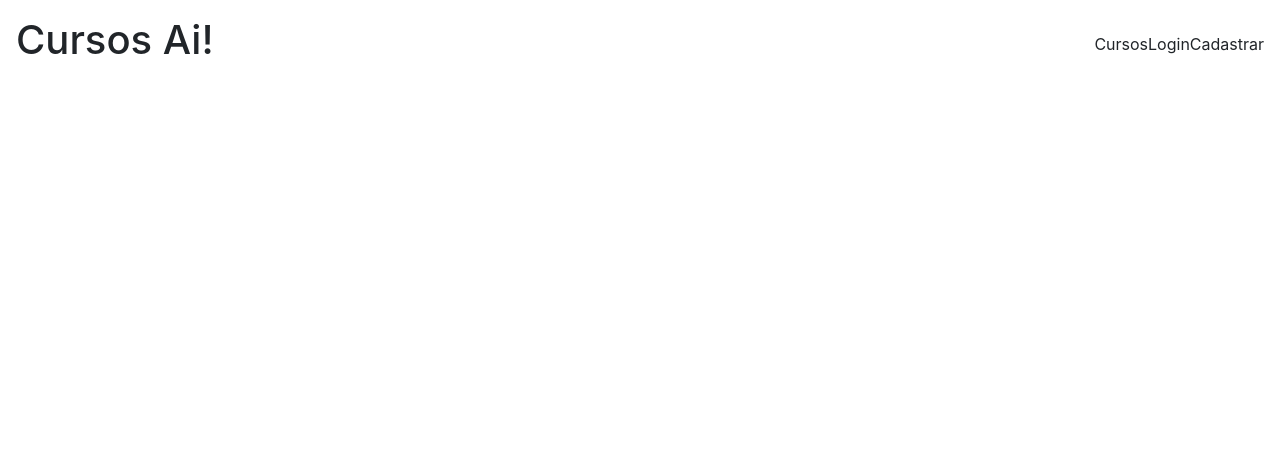
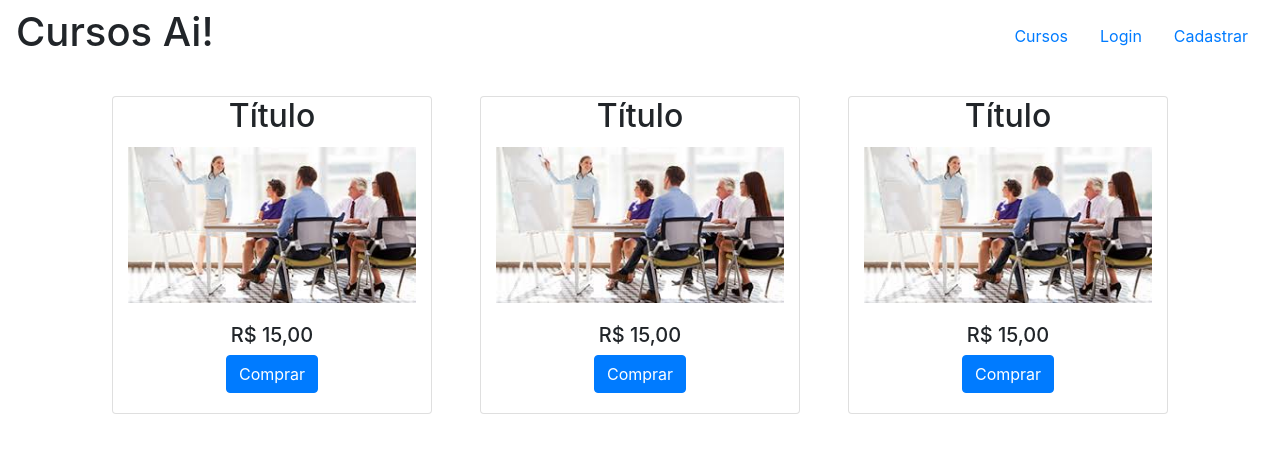
Before and after one commit to sousa-marta/lojaCursoFS6, a PHP site: page / in a window 1280 px wide. Shown: the top 453 px of the page. Run offline with PHP 8.4, Linux system fonts and the light colour scheme.

Commit message:
adicionando cards e ajuste no header - html

```diff
--- a/index.php
+++ b/index.php
@@ -10,20 +10,57 @@
     <meta http-equiv="X-UA-Compatible" content="ie=edge">
     <title>Document</title>
     <link rel="stylesheet" href="https://stackpath.bootstrapcdn.com/bootstrap/4.3.1/css/bootstrap.min.css" integrity="sha384-ggOyR0iXCbMQv3Xipma34MD+dH/1fQ784/j6cY/iJTQUOhcWr7x9JvoRxT2MZw1T" crossorigin="anonymous">
+    <link rel="stylesheet" href="css/style.css">
 </head>
 
-<header class="d-flex justify-content-between align-items-center p-3">
+<header class="navbar">
     <h1 id="logo"><?php echo $nomeSistema;?></h1>
     <nav>
         <ul class="nav">
-            <li class="nav-item">Cursos</li>
-            <li class="nav-item">Login</li>
-            <li class="nav-item">Cadastrar</li>
+            <li class="nav-item">
+                <a href="#" class="nav-link">Cursos</a>
+            </li>
+            <li class="nav-item">
+                <a href="#" class="nav-link">Login</a>
+            </li>
+            <li class="nav-item">
+                <a href="#" class="nav-link">Cadastrar</a>
+            </li>
         </ul>
     </nav>
 </header>
 
-<body>
+<main>
+    <section class="container-fluid">
+        <div class="row justify-content-center">
+            <div class="card col-12 col-lg-3 text-center m-4">
+                <h2 class="card-title">Título</h2>
+                <img src="img/curso1.jpg" alt="">
+                <div class="card-body">
+                    <h5 class="card-text">R$ 15,00</h5>
+                    <a href="#" class="btn btn-primary">Comprar</a>
+                </div>
+            </div>
+            <div class="card col-12 col-lg-3 text-center m-4">
+                <h2 class="card-title">Título</h2>
+                <img src="img/curso1.jpg" alt="">
+                <div class="card-body">
+                    <h5 class="card-text">R$ 15,00</h5>
+                    <a href="#" class="btn btn-primary">Comprar</a>
+                </div>
+            </div>
+            <div class="card col-12 col-lg-3 text-center m-4">
+                <h2 class="card-title">Título</h2>
+                <img src="img/curso1.jpg" alt="">
+                <div class="card-body">
+                    <h5 class="card-text">R$ 15,00</h5>
+                    <a href="#" class="btn btn-primary">Comprar</a>
+                </div>
+            </div>
+        </div>
+
+    </section>
+
 
 
 
@@ -60,5 +97,6 @@
         echo "<h1>".$usuario[0]." ".$usuario[1]."<br>"."</h1>"; */
     ?>
 
-</body>
+
+</main>
 </html>
```
Also changed, not shown: rascunho.html (added, +8 -0 lines), css/style.css (added), img/curso01.svg (added), img/curso1.jpg (added).
